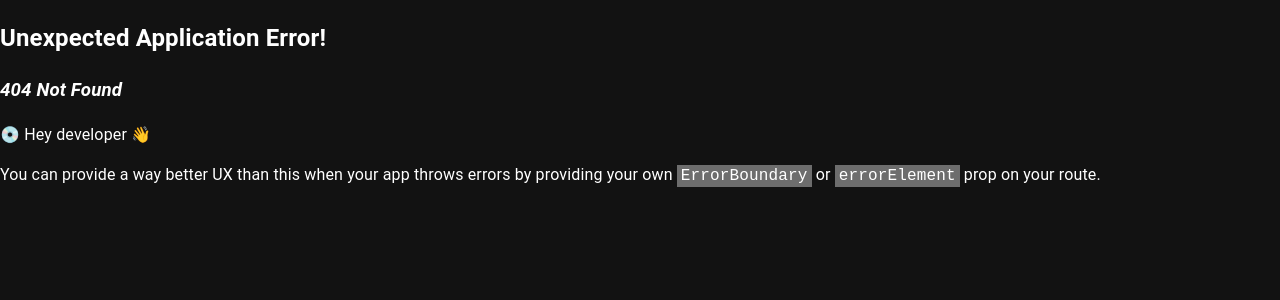
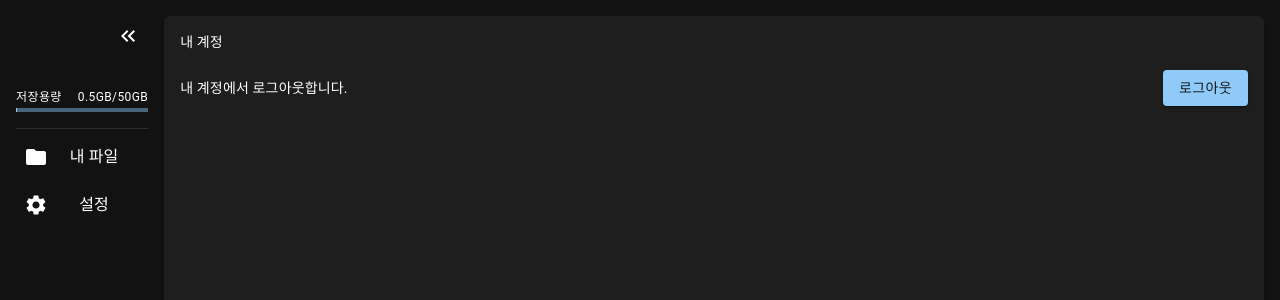
Before and after one commit to SangyunOck/dem-storage, a React (Vite) app: page /settings in a window 1280 px wide. Before the commit this address had no page. Shown: the top 300 px of the page. Built offline with nearby package versions, Linux system fonts and the light colour scheme.

Commit message:
- 유저 로그인/로그아웃 플로우 적용  - 그에 따른 레이아웃 분리

```diff
--- a/src/App.tsx
+++ /dev/null
@@ -1,46 +0,0 @@
-import { Grid, Paper, Box, List, ListItem, Link as MLink } from "@mui/material";
-import { Link } from "react-router-dom";
-
-import { useAppSelector } from "./redux/store.ts";
-import SideBar from "./components/SideBar.tsx";
-import FileListItem from "./components/FileListItem.tsx";
-import AddFileBtn from "./components/AddFileBtn.tsx";
-
-function App() {
-  const fileList = useAppSelector((state) => state.upload.value);
-
-  return (
-    <Box sx={{ flexGrow: 1, height: "100vh" }}>
-      <Grid
-        container
-        p={2}
-        spacing={2}
-        flexWrap={"nowrap"}
-        sx={{ height: "inherit" }}
-      >
-        <Grid item xs={"auto"}>
-          <SideBar />
-        </Grid>
-        <Grid item xs>
-          <Paper sx={{ height: "100%" }}>
-            <List>
-              {fileList.map((item, idx) => (
-                <FileListItem key={idx} idx={idx} file={item} />
-              ))}
-              <ListItem>
-                <AddFileBtn />
-              </ListItem>
-              <ListItem>
-                <MLink component={Link} to={"/member/login"}>
-                  로그인
-                </MLink>
-              </ListItem>
-            </List>
-          </Paper>
-        </Grid>
-      </Grid>
-    </Box>
-  );
-}
-
-export default App;
--- a/src/components/SideBar.tsx
+++ b/src/components/SideBar.tsx
@@ -1,4 +1,5 @@
 import { useEffect, useState } from "react";
+import { useNavigate } from "react-router-dom";
 import {
   Box,
   ButtonBase,
@@ -13,6 +14,7 @@ import {
   Folder,
   KeyboardDoubleArrowLeft,
   KeyboardDoubleArrowRight,
+  Settings,
 } from "@mui/icons-material";
 
 import UserInfoBox from "./UserInfoBox.tsx";
@@ -24,6 +26,7 @@ const CustomButtonBase = styled(ButtonBase)(({ theme }) => ({
 }));
 
 function SideBar() {
+  const navigate = useNavigate();
   const theme = useTheme();
   const isSmall = useMediaQuery(theme.breakpoints.down("sm"));
   const [isCompact, setIsCompact] = useState<boolean>(isSmall);
@@ -57,7 +60,7 @@ function SideBar() {
       </Box>
       {!isCompact && <UserInfoBox />}
       <Divider />
-      <CustomButtonBase>
+      <CustomButtonBase onClick={() => navigate("/")}>
         <div
           style={{
             width: "100%",
@@ -69,6 +72,18 @@ function SideBar() {
           {!isCompact && <Typography>내 파일</Typography>}
         </div>
       </CustomButtonBase>
+      <CustomButtonBase onClick={() => navigate("/settings")}>
+        <div
+          style={{
+            width: "100%",
+            display: "grid",
+            gridTemplateColumns: "24px 1fr",
+          }}
+        >
+          <Settings />
+          {!isCompact && <Typography>설정</Typography>}
+        </div>
+      </CustomButtonBase>
     </Stack>
   );
 }
--- a/src/components/UserInfoBox.tsx
+++ b/src/components/UserInfoBox.tsx
@@ -1,7 +1,9 @@
 import { useMemo } from "react";
 import { Box, Grid, LinearProgress, Typography } from "@mui/material";
+import { useAppSelector } from "../redux/store.ts";
 
 function UserInfoBox() {
+  const id = useAppSelector((state) => state.user.value.id);
   const maxValue: number = 50;
   const currentValue: number = 0.5;
 
@@ -13,7 +15,7 @@ function UserInfoBox() {
     <Box>
       <Grid container py={1} spacing={2}>
         <Grid item xs={12}>
-          <Typography>user123</Typography>
+          <Typography>{id}</Typography>
         </Grid>
         <Grid item xs={12}>
           <div style={{ display: "flex", justifyContent: "space-between" }}>
--- /dev/null
+++ b/src/layouts/MainLayout.tsx
@@ -0,0 +1,36 @@
+import { Grid, Paper, Box } from "@mui/material";
+import { useNavigate, Outlet } from "react-router-dom";
+
+import { useAppSelector } from "../redux/store.ts";
+import SideBar from "../components/SideBar.tsx";
+
+function MainLayout() {
+  const navigate = useNavigate();
+  const userData = useAppSelector((state) => state.user.value);
+
+  if (!userData.isAuthenticated || !userData.id) {
+    navigate("/member/login");
+  }
+  return (
+    <Box sx={{ flexGrow: 1, height: "100vh" }}>
+      <Grid
+        container
+        p={2}
+        spacing={2}
+        flexWrap={"nowrap"}
+        sx={{ height: "inherit" }}
+      >
+        <Grid item xs={"auto"}>
+          <SideBar />
+        </Grid>
+        <Grid item xs>
+          <Paper sx={{ height: "100%" }}>
+            <Outlet />
+          </Paper>
+        </Grid>
+      </Grid>
+    </Box>
+  );
+}
+
+export default MainLayout;
--- a/src/mui_theme.ts
+++ b/src/mui_theme.ts
@@ -4,7 +4,7 @@ export const mui_theme = createTheme({
   components: {
     MuiButton: {
       defaultProps: {
-        variant: "outlined",
+        variant: "contained",
       },
     },
     MuiCard: {
--- /dev/null
+++ b/src/redux/slices/userSlice.ts
@@ -0,0 +1,34 @@
+import { createSlice, PayloadAction } from "@reduxjs/toolkit";
+
+type userType = {
+  id: string | null;
+  isAuthenticated: boolean;
+};
+
+type defaultType = {
+  value: userType;
+};
+const initState: defaultType = {
+  value: {
+    id: null,
+    isAuthenticated: false,
+  },
+};
+
+const userSlice = createSlice({
+  name: "user-info",
+  initialState: initState,
+  reducers: {
+    login: (state, action: PayloadAction<string>) => {
+      state.value.id = action.payload;
+      state.value.isAuthenticated = true;
+    },
+    logout: (state) => {
+      state.value.id = null;
+      state.value.isAuthenticated = false;
+    },
+  },
+});
+
+export const { login, logout } = userSlice.actions;
+export default userSlice.reducer;
--- a/src/redux/store.ts
+++ b/src/redux/store.ts
@@ -2,10 +2,12 @@ import { configureStore } from "@reduxjs/toolkit";
 import { TypedUseSelectorHook, useSelector } from "react-redux";
 
 import uploadReducer from "./slices/uploadSlice.ts";
+import userReducer from "./slices/userSlice.ts";
 
 export const store = configureStore({
   reducer: {
     upload: uploadReducer,
+    user: userReducer,
   },
   middleware: (getDefaultMiddleware) =>
     getDefaultMiddleware({
--- a/src/routes/Login.tsx
+++ b/src/routes/Login.tsx
@@ -1,5 +1,6 @@
 import { useEffect, useState } from "react";
-import { Form, Link, redirect, useActionData } from "react-router-dom";
+import { Form, Link, useActionData, useNavigate } from "react-router-dom";
+import { useDispatch } from "react-redux";
 import {
   Box,
   Button,
@@ -11,27 +12,42 @@ import {
 } from "@mui/material";
 
 import { serverFetcher } from "../fetchers.ts";
+import { login } from "../redux/slices/userSlice.ts";
 
-export const loginAction = async ({ request }: { request: Request }) => {
+type resType = {
+  id?: string;
+  ok: boolean;
+};
+
+export const loginAction = async ({
+  request,
+}: {
+  request: Request;
+}): Promise<resType> => {
   const data = await request.formData();
   return serverFetcher
     .post("/member/login", data)
-    .then((res) => {
-      console.log(res);
-      return redirect("/");
+    .then((res): resType => {
+      return { id: res.data.id, ok: true };
     })
-    .catch((err) => {
-      console.error(err);
-      return err;
+    .catch((): resType => {
+      return { ok: false };
     });
 };
 
 function Login() {
-  const actionData = useActionData();
+  const dispatch = useDispatch();
+  const navigate = useNavigate();
+  const actionData = useActionData() as resType;
   const [isError, setIsError] = useState(false);
 
   useEffect(() => {
-    if (actionData) setIsError(true);
+    if (!!actionData) {
+      if (actionData.ok && actionData.id) {
+        dispatch(login(actionData.id));
+        navigate("/");
+      } else setIsError(true);
+    }
     return () => {};
   }, [actionData]);
 
--- /dev/null
+++ b/src/routes/MyFiles.tsx
@@ -0,0 +1,22 @@
+import { List, ListItem } from "@mui/material";
+
+import FileListItem from "../components/FileListItem.tsx";
+import AddFileBtn from "../components/AddFileBtn.tsx";
+import { useAppSelector } from "../redux/store.ts";
+
+function MyFiles() {
+  const fileList = useAppSelector((state) => state.upload.value);
+
+  return (
+    <List>
+      {fileList.map((item, idx) => (
+        <FileListItem key={idx} idx={idx} file={item} />
+      ))}
+      <ListItem>
+        <AddFileBtn />
+      </ListItem>
+    </List>
+  );
+}
+
+export default MyFiles;
--- a/src/routes/NewMember.tsx
+++ b/src/routes/NewMember.tsx
@@ -31,7 +31,7 @@ function NewMember() {
             </Typography>
           </CardContent>
         </Card>
-        <Button variant={"contained"} onClick={() => navigate("/member/login")}>
+        <Button onClick={() => navigate("/member/login")}>
           로그인 하러가기
         </Button>
       </Stack>
--- /dev/null
+++ b/src/routes/Settings.tsx
@@ -0,0 +1,46 @@
+import { ReactNode } from "react";
+import { useDispatch } from "react-redux";
+import { Box, Button, Divider, Grid, Stack, Typography } from "@mui/material";
+
+import { logout } from "../redux/slices/userSlice.ts";
+
+function SettingBox({ children, name }: { children: ReactNode; name: string }) {
+  return (
+    <Box p={2}>
+      <Typography variant={"subtitle2"}>{name}</Typography>
+      <Box>{children}</Box>
+    </Box>
+  );
+}
+
+function Settings() {
+  const dispatch = useDispatch();
+
+  return (
+    <Stack divider={<Divider />}>
+      <SettingBox name={"내 계정"}>
+        <Grid container py={2}>
+          <Grid item xs>
+            <Box
+              sx={{
+                display: "flex",
+                flexGrow: 1,
+                height: "100%",
+                alignItems: "center",
+              }}
+            >
+              <Typography variant={"body2"}>
+                내 계정에서 로그아웃합니다.
+              </Typography>
+            </Box>
+          </Grid>
+          <Grid item xs={"auto"}>
+            <Button onClick={() => dispatch(logout())}>로그아웃</Button>
+          </Grid>
+        </Grid>
+      </SettingBox>
+    </Stack>
+  );
+}
+
+export default Settings;
```
Also changed, not shown: src/main.tsx (+14 -2 lines).
